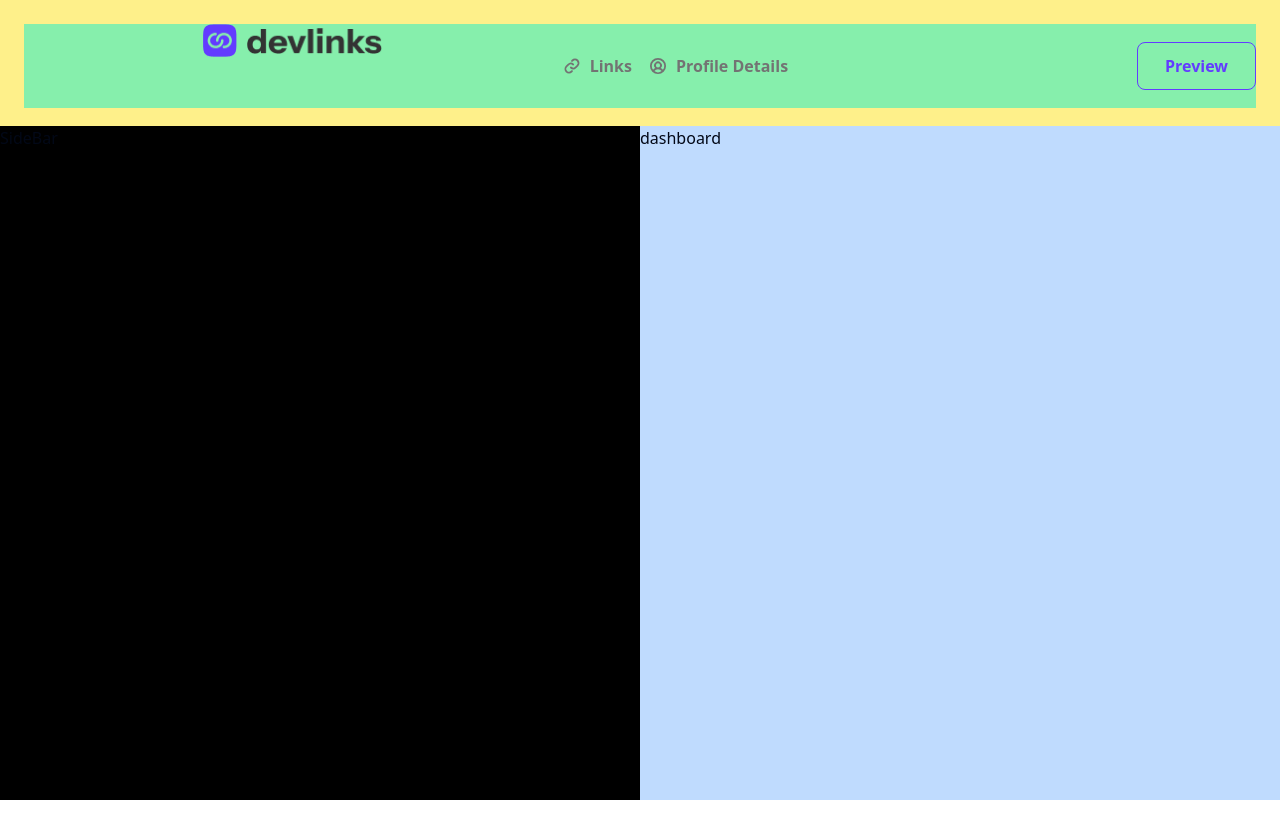
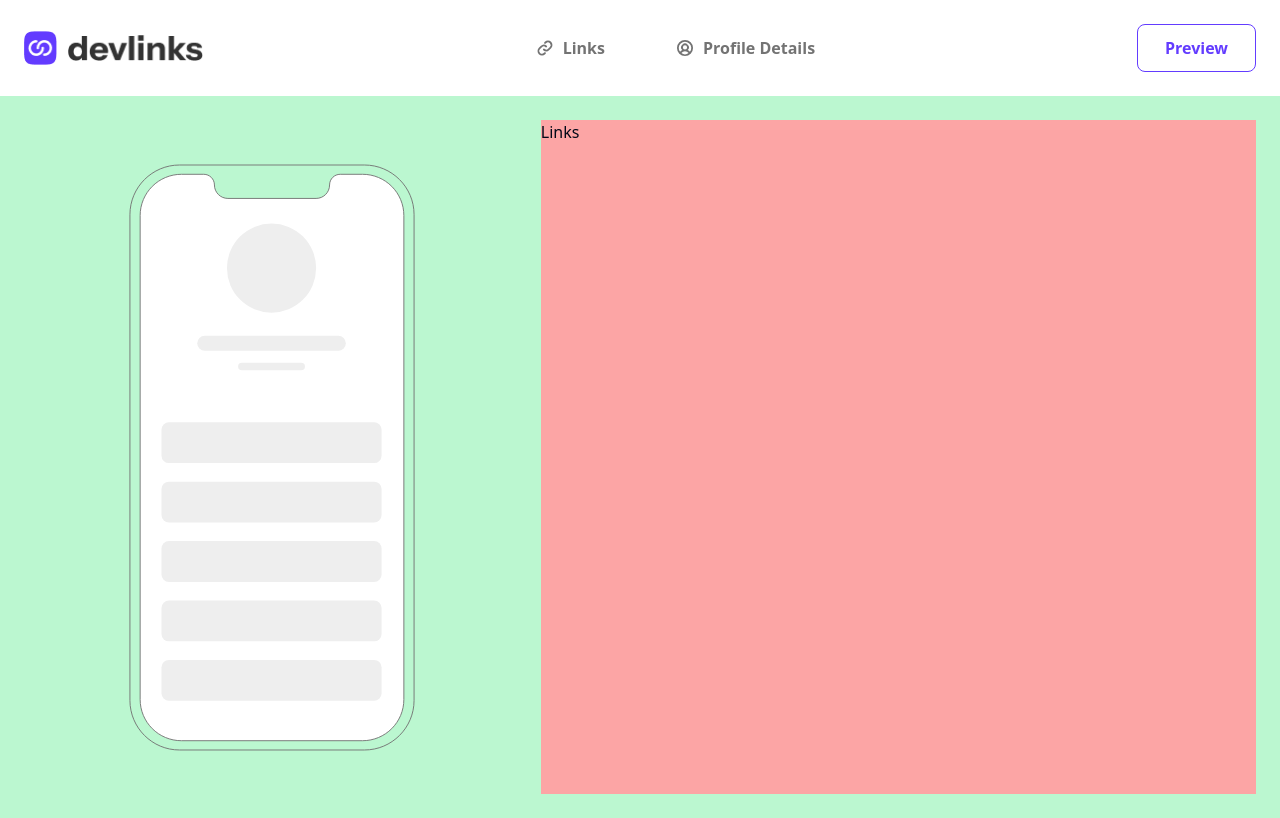
Before and after one commit to KhatunaGG/link-sharing-app-client, a Next.js app: page /dashboard in a window 1280 px wide. Built offline with nearby package versions, Linux system fonts and the light colour scheme.

Commit message:
added: sidebar markup

```diff
--- a/src/app/(main)/dashboard/page.tsx
+++ b/src/app/(main)/dashboard/page.tsx
@@ -1,8 +1,9 @@
+import { Links } from "@/app/components/__organism";
 
 export default function page() {
   return (
-    <div>dashboard
-
+    <div className="w-full bg-red-300  min-h-[calc(100vh-126px)]">
+      <Links />
     </div>
-  )
+  );
 }
--- a/src/app/(main)/layout.tsx
+++ b/src/app/(main)/layout.tsx
@@ -16,11 +16,10 @@ export default function MainLayout({
     <html lang="en">
       <body>
         <Header />
-        <section className="w-full min-h-[calc(100vh-126px)] bg-blue-200 flex flex-col items-start justify-center">
-          <div className="w-full flex items-start">
+        <section className="w-full min-h-[calc(100vh-126px)] bg-green-200 flex items-start justify-between p-4 md:p-6 ">
+          <div className="w-full  flex items-start lg:gap-[1.72%] ">
             <SideBar />
-
-            <div className="lg:w-1/2">{children}</div>
+            <div className="w-full lg:w-[58.05%]">{children}</div>
           </div>
         </section>
       </body>
--- a/src/app/components/__molecules/logo/Logo.tsx
+++ b/src/app/components/__molecules/logo/Logo.tsx
@@ -1,25 +1,37 @@
 import Image from "next/image";
 
-const Logo = () => {
+export type LogoPropsType = {
+  isDashboard?: boolean;
+};
+
+const Logo = ({ isDashboard }: LogoPropsType) => {
   return (
-    <div className="w-full pb-[61px] md:pb-[51px] flex items-center md:justify-center gap-[10.83px]">
-      <div className="w-[33.33px] h-[33.33px] flex items-center justify-center relative">
+    <div
+    className={`${
+      isDashboard ? "md:pb-0" : "md:pb-[51px]"
+    }  flex items-center md:justify-center gap-[10.83px]`}
+    >
+      <div
+        className={`${
+          isDashboard ? "py-4" : ""
+        } w-[33.33px] h-[33.33px] flex items-center justify-center relative`}
+      >
         <Image
           src={"/assets/Vector.png"}
           alt={"logo"}
-          //   width={33.33}
-          //   height={33.33}
           fill
           sizes="(max-width: 768px) 100px, 135px"
         />
       </div>
 
-      <div className="w-[135px] h-[26.25px]  relative">
+      <div
+        className={`${
+          isDashboard ? "hidden sm:flex" : "flex"
+        } w-[135px] h-[26.25px]  relative`}
+      >
         <Image
           src={"/assets/devlinks.png"}
           alt={"devlinks"}
-          //   width={135}
-          //   height={26.25}
           fill
           sizes="(max-width: 768px) 100px, 135px"
         />
--- a/src/app/components/__organism/header/Header.tsx
+++ b/src/app/components/__organism/header/Header.tsx
@@ -7,17 +7,19 @@ import { usePathname } from "next/navigation";
 const Header = () => {
   const path = usePathname();
   const isActive = (route: string) => path === route;
+  const isDashboard = path.includes("dashboard");
 
   return (
-    <section className="lg:h-[126px] bg-yellow-200 w-full :p-4 lg:p-6">
-      <div className="flex items-center justify-between bg-green-300 lg:gap-4">
+    <section className="w-full p-4 lg:p-6">
+      <div className="flex items-center md:justify-between lg:gap-4">
         <div className="LEFT flex items-center justify-between w-1/2">
-          <Logo />
+          <Logo isDashboard={isDashboard} />
+
           <Link
             href={"/dashboard"}
-            className={`flex items-center justify-center gap-2 ${
+            className={`flex items-center justify-center gap-2 px-[27px]  ${
               isActive("/dashboard") ? "text-[#633CFF]" : "text-[#737373]"
-            }`}
+            }            py-[11px] rounded-lg hover:bg-[#633CFF]/10 transition duration-300 ease-in-out`}
           >
             <div className="w-[20px] h-[20px] flex items-center justify-center relative">
               <Image
@@ -27,20 +29,20 @@ const Header = () => {
                 sizes="(max-width: 768px) 20px, 20px"
               />
             </div>
-            <p className="hidden text-base font-semibold leading-[24px] text-[#737373] md:flex">
+            <p className="hidden text-base font-semibold leading-[24px] text-[#737373] md:flex hover:text-[#633CFF] transition duration-300 ease-in-out">
               Links
             </p>
           </Link>
         </div>
 
-        <div className="RIGHT flex items-center justify-between w-1/2">
+        <div className={` RIGHT flex items-center justify-between w-1/2`}>
           <Link
             href={"/userId"}
-            className={`flex items-center justify-center gap-2 ${
+            className={`flex items-center justify-center gap-2 px-[27px] ${
               isActive("/userId") ? "text-[#633CFF]" : "text-[#737373]"
-            }`}
+            }         py-[11px] rounded-lg hover:bg-[#633CFF]/10  transition duration-300 ease-in-out `}
           >
-            <div className="w-[20px] h-[20px] flex items-center justify-center relative">
+            <div className=" w-[20px] h-[20px] flex items-center justify-center relative">
               <Image
                 src={"/assets/icons/icon-profile-details-header.svg"}
                 alt={"logo"}
@@ -48,7 +50,7 @@ const Header = () => {
                 sizes="(max-width: 768px) 20px, 20px"
               />
             </div>
-            <p className="hidden text-base font-semibold leading-[24px] text-[#737373] md:flex">
+            <p className="hidden text-base font-semibold leading-[24px] text-[#737373] md:flex hover:text-[#633CFF] transition duration-300 ease-in-out">
               Profile Details
             </p>
           </Link>
--- a/src/app/components/__organism/index.ts
+++ b/src/app/components/__organism/index.ts
@@ -8,3 +8,4 @@ export { default as SignInSection } from './signInSection/SignInSection'
 export { default as SignInInput } from './signInInput/SignInInput'
 export { default as SignInPassword } from './signInPassword/SignInPassword'
 export { default as SignInForm } from './signInForm/SignInForm'
+export { default as Links } from './links/Links'
--- /dev/null
+++ b/src/app/components/__organism/links/Links.tsx
@@ -0,0 +1,9 @@
+import React from 'react'
+
+const Links = () => {
+  return (
+    <div>Links</div>
+  )
+}
+
+export default Links
--- a/src/app/components/__organism/sideBar/SideBar.tsx
+++ b/src/app/components/__organism/sideBar/SideBar.tsx
@@ -1,9 +1,18 @@
-
+import Image from "next/image";
 
 const SideBar = () => {
   return (
-    <div className='w-full min-h-[calc(100vh-126px)] bg-black lg:w-1/2'>SideBar</div>
-  )
-}
+    <div className="hidden w-full min-h-[calc(100vh-126px)]  lg:w-[40.23%] lg:flex items-center justify-center">
+      <div className="w-[286px] h-[611px] relative">
+        <Image
+          src={"/assets/images/illustration-phone-mockup.svg"}
+          alt={"logo"}
+          fill
+          sizes="(max-width: 768px) 100px, 135px"
+        />
+      </div>
+    </div>
+  );
+};
 
-export default SideBar
+export default SideBar;
--- a/src/app/components/__organism/signInForm/SignInForm.tsx
+++ b/src/app/components/__organism/signInForm/SignInForm.tsx
@@ -35,6 +35,7 @@ const SignInForm = () => {
       password: "",
     },
   });
+
   const onSubmit = async (formState: SignInFormData) => {
     console.log(formState, "formState");
     try {
@@ -43,11 +44,6 @@ const SignInForm = () => {
           Authorization: `Bearer ${accessToken}`,
         },
       });
-
-      //   if (res.status >= 200 && res.status <= 204) {
-      //     router.push("/dashboard");
-      //     reset();
-      //   }
 
       if (res.status >= 200 && res.status <= 204) {
         const token = res.data.accessToken;
@@ -62,12 +58,13 @@ const SignInForm = () => {
       console.log(e);
     }
   };
-  if (!accessToken) return null;
+  // if (!accessToken) return null;
 
   return (
     <form
-      onClick={handleSubmit(onSubmit)}
-      className="w-full flex flex-col gap-6"
+      // onClick={handleSubmit(onSubmit)}
+      onSubmit={handleSubmit(onSubmit)}
+      className="w-full flex flex-col gap-6 h-full"
     >
       <SignInInput register={register} errors={errors} />
       <SignInPassword register={register} errors={errors} />
--- a/src/app/components/__organism/signInInput/SignInInput.tsx
+++ b/src/app/components/__organism/signInInput/SignInInput.tsx
@@ -1,17 +1,61 @@
-"use client";
+// "use client";
+// import { FC } from "react";
+// import { UseFormRegister, FieldErrors } from "react-hook-form";
+// import Image from "next/image";
+
+// export type SignInInputPropsType = {
+//   register: UseFormRegister<{
+//     email: string;
+//     password: string;
+//   }>;
+//   errors: FieldErrors<{
+//     email: string;
+//     password: string;
+//   }>;
+// };
+
+// const SignInInput: FC<SignInInputPropsType> = ({ register, errors }) => {
+//   return (
+//     <div className="w-full flex flex-col gap-1 relative">
+//       <label
+//         htmlFor="email"
+//         className="EMAIL text-xs leading-[18px] text-[#333333] font-normal"
+//       >
+//         Email address
+//       </label>
+//       <div className="w-full relative">
+//         <input
+//           id="email"
+//           type="text"
+//           placeholder="e.g. alex@email.com"
+//           className="w-full border border-[#D9D9D9] rounded-lg py-[12px] pl-[45.5px] text-base font-normal leading-[24px] outline-none"
+//           {...register("email")}
+//         />
+//         <div className="w-[16px] h-[16px] absolute top-1/2 left-[17.5px] transform -translate-y-1/2">
+//           <Image src={"/assets/icons/icon-email.svg"} alt={"email"} fill />
+//         </div>
+//       </div>
+//       {errors.email && (
+//         <span className="text-red-500 text-xs absolute -bottom-4 left-0">{errors.email?.message}</span>
+//       )}
+//     </div>
+//   );
+// };
+
+// export default SignInInput;
+
+
+
+
 import { FC } from "react";
-import { UseFormRegister, FieldErrors } from "react-hook-form";
+import { UseFormRegister, FieldErrors } from "react-hook-form";  // Correctly importing types
+// import { SignInFormData } from "../SignInForm";
 import Image from "next/image";
+import { SignInFormData } from "../signInForm/SignInForm";
 
 export type SignInInputPropsType = {
-  register: UseFormRegister<{
-    email: string;
-    password: string;
-  }>;
-  errors: FieldErrors<{
-    email: string;
-    password: string;
-  }>;
+  register: UseFormRegister<SignInFormData>;  // Use SignInFormData
+  errors: FieldErrors<SignInFormData>;  // Use SignInFormData
 };
 
 const SignInInput: FC<SignInInputPropsType> = ({ register, errors }) => {
--- a/src/app/components/__organism/signInSection/SignInSection.tsx
+++ b/src/app/components/__organism/signInSection/SignInSection.tsx
@@ -38,7 +38,7 @@ const SignInSection = () => {
         <Logo />
         <div className="bg-white p-4 w-full md:p-10 flex flex-col gap-10 rounded-lg shadow-xl">
           <Title isSignInSection={isSignInSection} />
-          <div className="w-full relative ">
+          <div className="w-full relative">
             <SignInForm />
           </div>
         </div>
```
Also changed, not shown: src/app/components/__organism/signInPassword/SignInPassword.tsx (+74 -21 lines).
